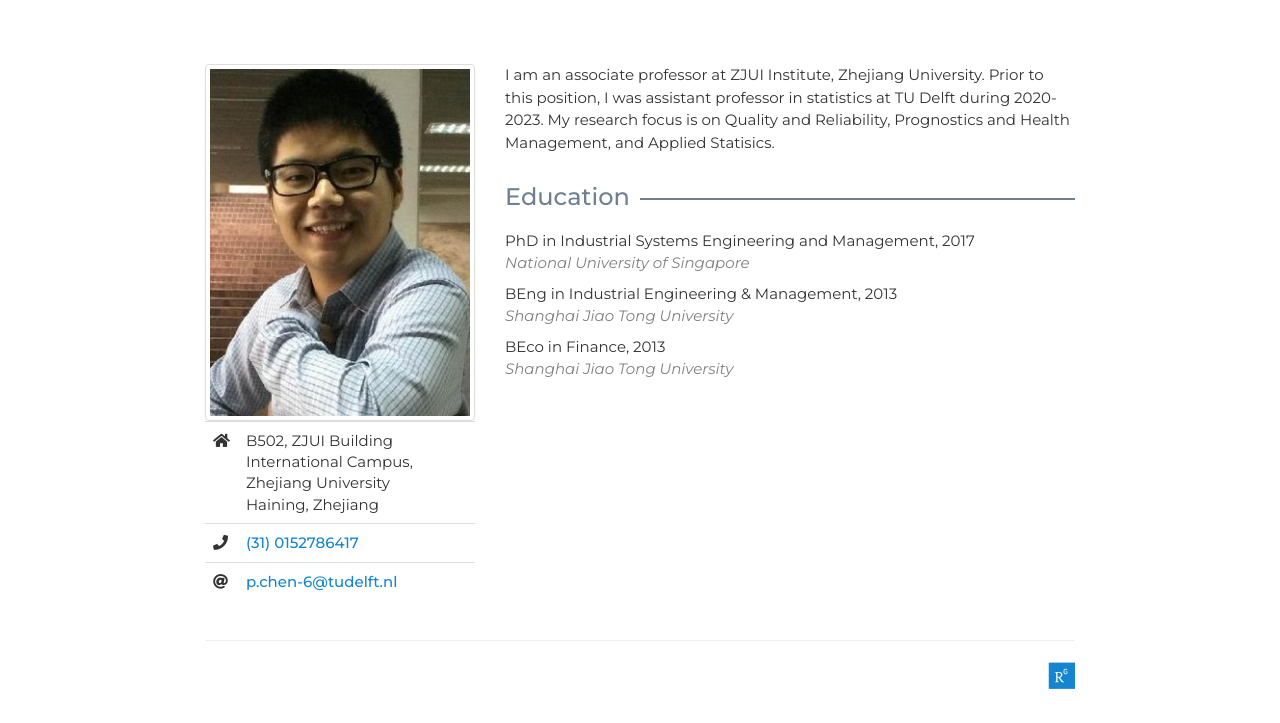
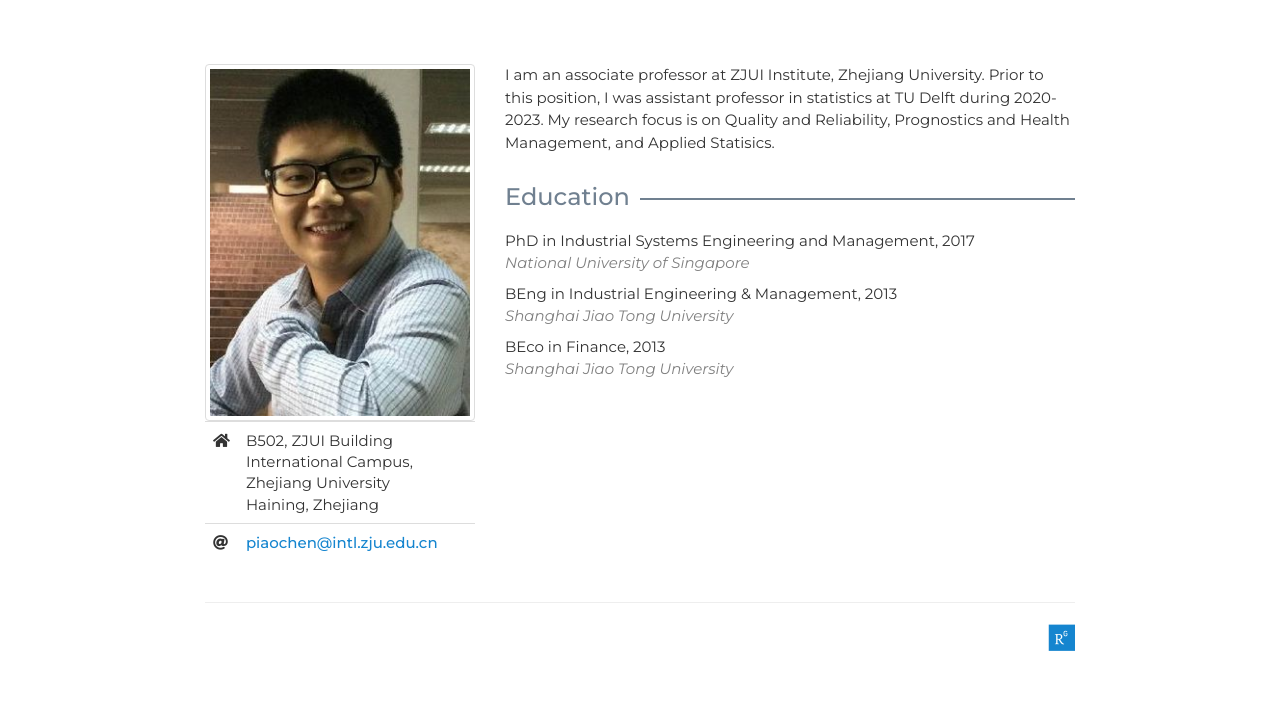
Before and after one commit to zju-reads/zju-reads.github.io, a plain HTML site: page index.html in a window 1280 px wide. Shown: the part 83-806 px from the top of the page. Drawn offline with nearby package versions, Linux system fonts and the light colour scheme; some icons are missing.

Commit message:
update index

```diff
--- a/index.html
+++ b/index.html
@@ -78,12 +78,8 @@
               </td>
             </tr>
             <tr>
-              <td><i class="fas fa-phone"></i></td>
-              <td><a href="tel:310152788328">(31) 0152786417</a></td>
-            </tr>
-            <tr>
               <td><i class="fas fa-at"></i></td>
-              <td><a href="mailto:p.chen-6@tudelft.nl">p.chen-6@tudelft.nl</a></td>
+              <td><a href="mailto:piaochen@intl.zju.edu.cn">piaochen@intl.zju.edu.cn</a></td>
             </tr>
           </tbody>
         </table>
```
